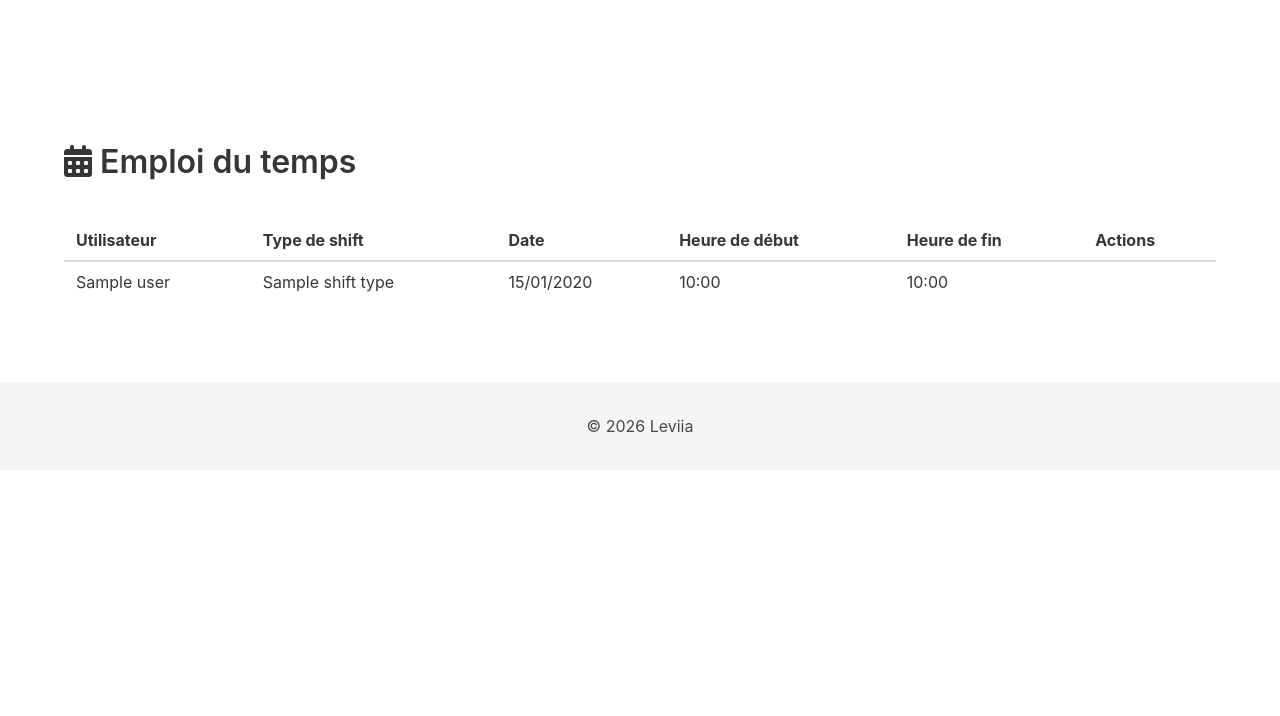
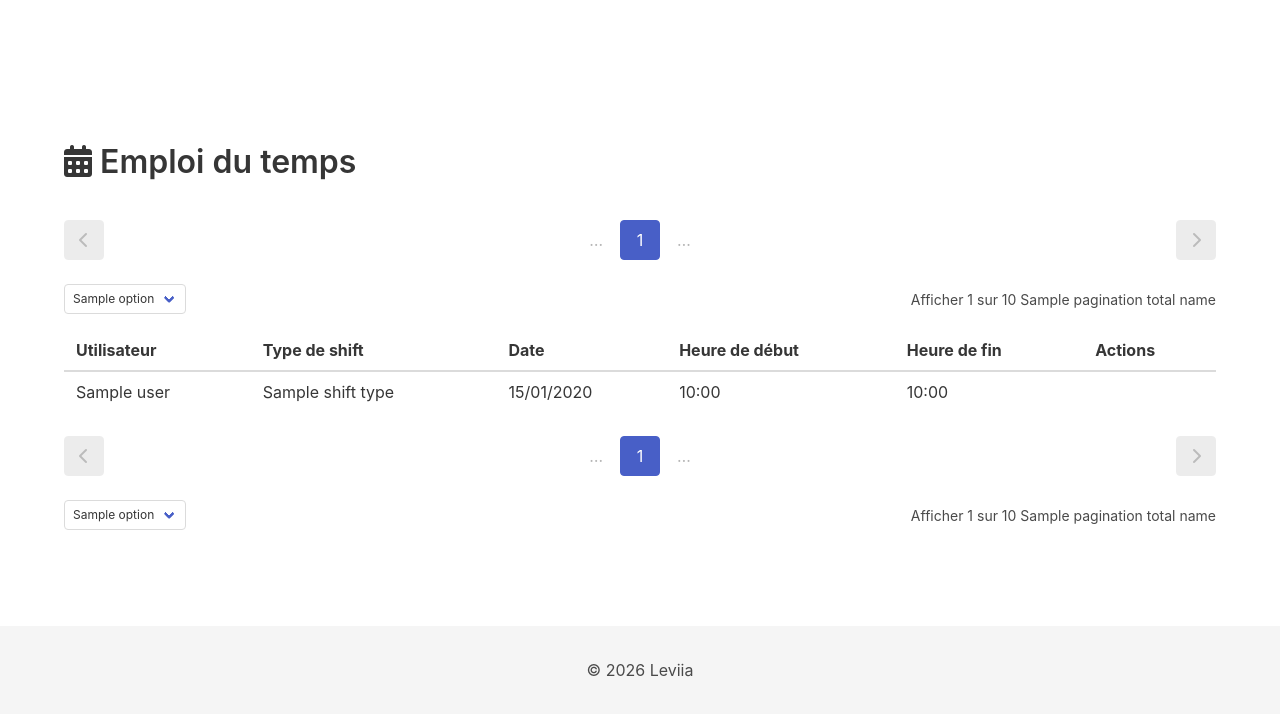
Before and after one commit to FoxOps/kairos, a Python web app: template app/templates/schedule.html in a window 1280 px wide. Shown: the part 52-768 px from the top of the page. Run offline with Jinja, Linux system fonts and the light colour scheme; the template is opened without the code that fills it: most values are stand-ins (such as "Sample title", 1, 10 or a date in 2020).

Commit message:
feat(pagination): améliorations complètes de la pagination
NOUVELLES FONCTIONNALITÉS :

1. Sélecteur de nombre d'éléments par page
   - Options : 5, 10, 25, 50, 100, Tout
   - Changement automatique de page lors du changement
   - Conservation du paramètre dans l'URL

2. Pagination dupliquée (haut + bas)
   - Même composant de pagination en haut ET en bas de chaque liste
   - Permet une navigation facile sans scroll

3. Ordre inversé en bas de page
   - Légende des actions AFFICHÉE EN PREMIER
   - Pagination AFFICHÉE EN DEUXIÈME
   - Plus intuitif pour l'utilisateur

4. Boutons de légende uniformisés
   - Tous les boutons ont la même largeur minimale (min-width)
   - Shifts : 140px
   - Astreintes : 200px
   - Congés : 200px
   - Alignement parfait en flex-wrap

5. Nouveau template partiel _pagination.html
   - Réutilisable sur toutes les pages
   - Gère :
     * Boutons Précédent/Suivant
     * Liens vers première/dernière page
     * Sélecteur per_page
     * Compteur d'éléments affichés/total

PAGES MODIFIÉES :
- /schedule : 20 éléments/page par défaut, sélecteur, pagination haut+bas
- /oncall : 20 éléments/page par défaut, sélecteur, pagination haut+bas
- /leave : 20 éléments/page par défaut, sélecteur, pagination haut+bas

MODIFICATIONS :
- app/routes/main.py : Ajout de per_page dans les 3 routes
- app/templates/_pagination.html : Nouveau template partiel
- app/templates/schedule.html : Pagination haut+bas + légende uniformisée
- app/templates/oncall.html : Pagination haut+bas + légende uniformisée
- app/templates/leave.html : Pagination haut+bas + légende uniformisée

UX AMÉLIORÉE :
✅ Navigation plus flexible (choix du nombre d'éléments)
✅ Accès rapide depuis le haut ou le bas de page
✅ Légende visible avant la pagination
✅ Boutons de légende alignés et uniformes

Co-authored-by: FoxOps <FoxOps@users.noreply.github.com>

```diff
--- /dev/null
+++ b/app/templates/_pagination.html
@@ -0,0 +1,74 @@
+{# Template partiel pour la pagination #}
+{# Variables requises dans le contexte :
+   - pagination: l'objet paginé (shifts, on_calls, ou leaves)
+   - route: le nom de la route (schedule, oncall, ou leave)
+   - per_page: nombre d'éléments par page
+   - per_page_options: liste des options [5, 10, 25, 50, 100]
+   - pagination_total_name: nom des éléments (shifts, astreintes, congés)
+#}
+
+{% if pagination.has_prev or pagination.has_next or pagination.total > 0 %}
+<nav class="pagination is-centered" role="navigation" aria-label="pagination">
+    {# Boutons Précédent/Suivant #}
+    <a class="pagination-previous {% if not pagination.has_prev %}is-disabled{% endif %}"
+       href="{{ url_for(route, page=pagination.prev_num, per_page=per_page) if pagination.has_prev else '#' }}"
+       aria-label="Page précédente">
+        <i class="fas fa-chevron-left" aria-hidden="true"></i>
+    </a>
+    <a class="pagination-next {% if not pagination.has_next %}is-disabled{% endif %}"
+       href="{{ url_for(route, page=pagination.next_num, per_page=per_page) if pagination.has_next else '#' }}"
+       aria-label="Page suivante">
+        <i class="fas fa-chevron-right" aria-hidden="true"></i>
+    </a>
+
+    {# Liste des pages #}
+    <ul class="pagination-list">
+        {% if pagination.has_prev %}
+        <li>
+            <a class="pagination-link" href="{{ url_for(route, page=1, per_page=per_page) }}" aria-label="Première page">1</a>
+        </li>
+        {% endif %}
+        <li>
+            <span class="pagination-ellipsis">&hellip;</span>
+        </li>
+        <li>
+            <a class="pagination-link is-current" aria-label="Page {{ pagination.page }}" aria-current="page">{{ pagination.page }}</a>
+        </li>
+        <li>
+            <span class="pagination-ellipsis">&hellip;</span>
+        </li>
+        {% if pagination.has_next %}
+        <li>
+            <a class="pagination-link" href="{{ url_for(route, page=pagination.pages, per_page=per_page) }}" aria-label="Dernière page">{{ pagination.pages }}</a>
+        </li>
+        {% endif %}
+    </ul>
+</nav>
+
+{# Sélecteur de nombre d'éléments par page #}
+<div class="level is-mobile mt-2 mb-4">
+    <div class="level-left">
+        <div class="level-item">
+            <form method="get" action="{{ url_for(route) }}" class="is-flex">
+                <div class="select is-small">
+                    <select name="per_page" onchange="this.form.submit()">
+                        {% for option in per_page_options %}
+                        <option value="{{ option }}" {% if per_page == option %}selected{% endif %}>{{ option }}</option>
+                        {% endfor %}
+                        <option value="0" {% if per_page == 999999 %}selected{% endif %}>Tout</option>
+                    </select>
+                </div>
+                <input type="hidden" name="page" value="1">
+            </form>
+        </div>
+    </div>
+    <div class="level-right">
+        <div class="level-item has-text-right">
+            <small>
+                Afficher {{ pagination.items|length }} sur {{ pagination.total }}
+                {{ pagination_total_name }}
+            </small>
+        </div>
+    </div>
+</div>
+{% endif %}
--- a/app/templates/schedule.html
+++ b/app/templates/schedule.html
@@ -35,7 +35,14 @@
             {% endif %}
         </div>
 
+        <!-- Pagination en haut + sélecteur -->
+        {% if shifts.has_prev or shifts.has_next or shifts.total > 0 %}
+        {% include "_pagination.html" with context %}
+        {% endif %}
+
         <!-- Tableau des shifts -->
+        {% set seen_users = [] %}
+        {% set seen_dates = [] %}
         <div class="table-container">
             <table class="table is-fullwidth is-striped">
                 <caption class="is-sr-only">Liste des shifts</caption>
@@ -129,59 +136,19 @@
         <div class="notification is-info is-light mt-4">
             <h3 class="subtitle is-6"><i class="fas fa-info-circle"></i> Légende des actions</h3>
             <div class="content">
-                <p>
-                    <span class="button is-danger is-small"><i class="fas fa-trash"></i></span>
-                    Supprimer ce shift<br>
-                    <span class="button is-warning is-small"><i class="fas fa-user-times"></i></span>
-                    Supprimer TOUS les shifts de cet utilisateur<br>
-                    <span class="button is-info is-small"><i class="fas fa-calendar-day"></i></span>
-                    Supprimer TOUS les shifts de cette journée<br>
-                    <span class="button is-primary is-small"><i class="fas fa-calendar-week"></i></span>
-                    Supprimer TOUS les shifts de cette semaine
+                <p class="is-flex is-flex-wrap-wrap" style="gap: 0.5rem;">
+                    <span class="button is-danger is-small" style="min-width: 140px;"><i class="fas fa-trash"></i> Supprimer ce shift</span>
+                    <span class="button is-warning is-small" style="min-width: 140px;"><i class="fas fa-user-times"></i> Supprimer TOUS les shifts de cet utilisateur</span>
+                    <span class="button is-info is-small" style="min-width: 140px;"><i class="fas fa-calendar-day"></i> Supprimer TOUS les shifts de cette journée</span>
+                    <span class="button is-primary is-small" style="min-width: 140px;"><i class="fas fa-calendar-week"></i> Supprimer TOUS les shifts de cette semaine</span>
                 </p>
             </div>
         </div>
         {% endif %}
 
-        <!-- Pagination -->
-        {% if shifts.has_prev or shifts.has_next %}
-        <nav class="pagination is-centered mt-4" role="navigation" aria-label="pagination">
-            <a class="pagination-previous {% if not shifts.has_prev %}is-disabled{% endif %}"
-               href="{{ url_for('schedule', page=shifts.prev_num) if shifts.has_prev else '#' }}"
-               aria-label="Page précédente">
-                <i class="fas fa-chevron-left" aria-hidden="true"></i>
-            </a>
-            <a class="pagination-next {% if not shifts.has_next %}is-disabled{% endif %}"
-               href="{{ url_for('schedule', page=shifts.next_num) if shifts.has_next else '#' }}"
-               aria-label="Page suivante">
-                <i class="fas fa-chevron-right" aria-hidden="true"></i>
-            </a>
-            <ul class="pagination-list">
-                {% if shifts.has_prev %}
-                <li>
-                    <a class="pagination-link" href="{{ url_for('schedule', page=1) }}" aria-label="Première page">1</a>
-                </li>
-                {% endif %}
-                <li>
-                    <span class="pagination-ellipsis">&hellip;</span>
-                </li>
-                <li>
-                    <a class="pagination-link is-current" aria-label="Page {{ shifts.page }}" aria-current="page">{{ shifts.page }}</a>
-                </li>
-                <li>
-                    <span class="pagination-ellipsis">&hellip;</span>
-                </li>
-                {% if shifts.has_next %}
-                <li>
-                    <a class="pagination-link" href="{{ url_for('schedule', page=shifts.pages) }}" aria-label="Dernière page">{{ shifts.pages }}</a>
-                </li>
-                {% endif %}
-            </ul>
-        </nav>
-        <p class="has-text-centered mt-2">
-            Page {{ shifts.page }} sur {{ shifts.pages }}
-            ({{ shifts.total }} shifts au total)
-        </p>
+        <!-- Pagination en bas -->
+        {% if shifts.has_prev or shifts.has_next or shifts.total > 0 %}
+        {% include "_pagination.html" with context %}
         {% endif %}
     </div>
 </section>
```
Also changed, not shown: app/routes/main.py (+39 -6 lines), app/templates/leave.html (+10 -42 lines), app/templates/oncall.html (+11 -44 lines).
